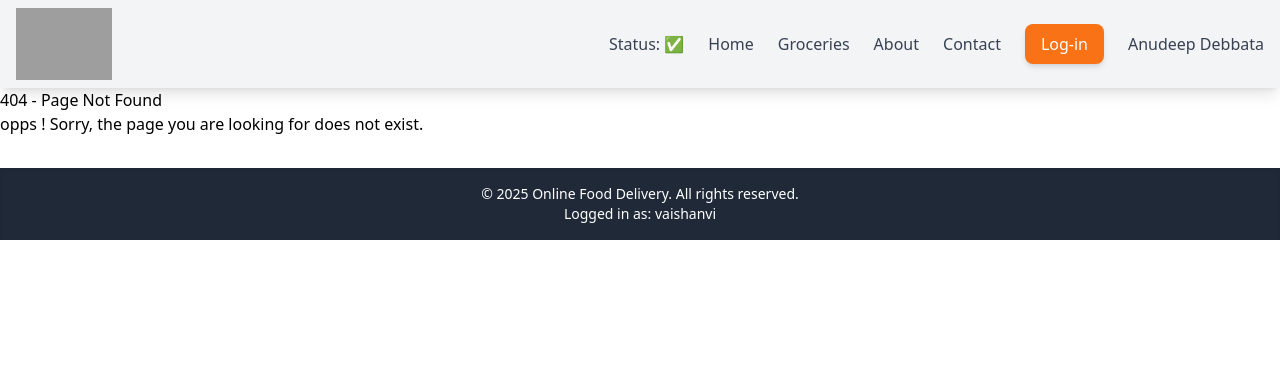
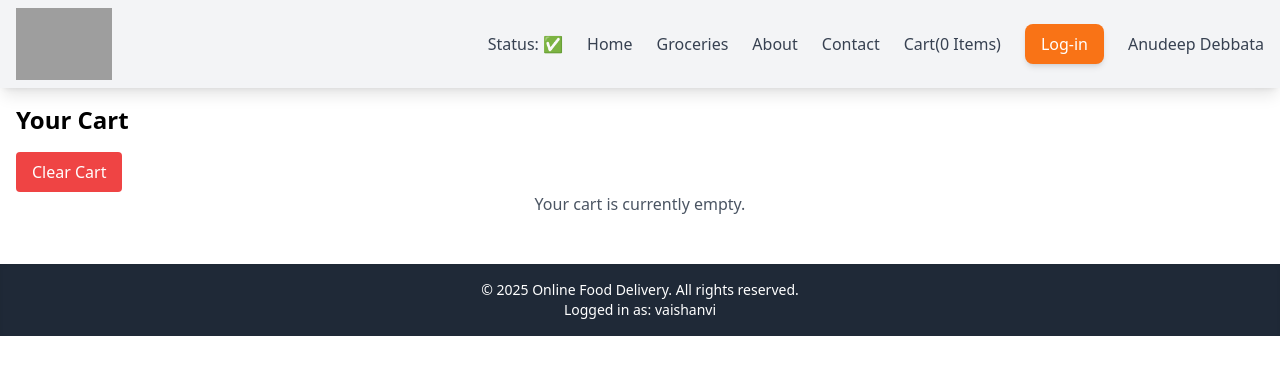
Before and after one commit to Anudepp/namastae-react, a React (Vite) app: page /cart in a window 1280 px wide. Shown: the top 374 px of the page. Built offline with nearby package versions, Linux system fonts and the light colour scheme; grey boxes are pictures that could not be loaded.

Commit message:
Feature: Redux Integration for Cart Management

```diff
--- a/package.json
+++ b/package.json
@@ -25,8 +25,10 @@
     "tailwindcss": "^3.4.17"
   },
   "dependencies": {
+    "@reduxjs/toolkit": "^2.8.2",
     "react": "^19.1.0",
     "react-dom": "^19.1.0",
+    "react-redux": "^9.2.0",
     "react-router-dom": "^6.30.1"
   }
 }
--- a/src/App.js
+++ b/src/App.js
@@ -11,6 +11,9 @@ import RestaurantMenu from "./components/RestaurentMenu";
 import { lazy, Suspense } from "react";
 import { useState, useEffect } from "react";
 import UserContext from "./utils/UserContext";
+import { Provider } from "react-redux";
+import appStore from "./utils/appStore"; // Import the Redux store
+import Cart from "./components/Cart"; // Import Cart component
 
 const Groceries = lazy(() => import("./components/Groceries")); // Lazy load Groceries component
 
@@ -24,6 +27,7 @@ const AppLayout = () => {
   }, []);
   return (
     <div>
+      <Provider store={appStore}>
         <UserContext.Provider value={{ loggedInUser: userName }}>
           {/* Provide the user context to the entire app */}
           <Header />
@@ -40,13 +44,14 @@ const AppLayout = () => {
             }
           />
           <Route path="/contact" element={<Contact />} />
+          <Route path="/cart" element={<Cart />} />
           <Route path="*" element={<Error />} />
           <Route path="/restaurant/:resId" element={<RestaurantMenu />} />
         </Routes>
         <UserContext.Provider value={{ loggedInUser: "vaishanvi " }}>
           <Footer year={2025} companyName="Online Food Delivery" />
         </UserContext.Provider>
-
+      </Provider>
       {/* Wrap the Footer in UserContext.Provider to access loggedInUser */}
     </div>
   );
--- /dev/null
+++ b/src/components/Cart.js
@@ -0,0 +1,34 @@
+import MenuItem from "./MenuItem";
+import { useSelector } from "react-redux";
+import { useDispatch } from "react-redux";
+import { clearCart } from "../utils/cartSlice"; // Import the clearCart action
+
+const Cart = () => {
+  const cartItems = useSelector(state => state.cart.items);
+  const dispatch = useDispatch();
+  const handleClearCart = () => {
+    dispatch(clearCart());
+    console.log("Cart cleared");
+  };
+
+  return (
+    <div className="p-4">
+      <h1 className="text-2xl font-bold mb-4">Your Cart</h1>
+      <button
+        className="bg-red-500 text-white px-4 py-2 rounded"
+        onClick={handleClearCart}
+      >
+        Clear Cart
+      </button>
+      {cartItems.length === 0
+        ? <p className="text-gray-600" align="center">
+            Your cart is currently empty.
+          </p>
+        : <div>
+            {cartItems.map((item, idx) => <MenuItem key={idx} info={item} />)}
+          </div>}
+    </div>
+  );
+};
+
+export default Cart;
--- a/src/components/Header.js
+++ b/src/components/Header.js
@@ -3,12 +3,17 @@ import { useState, useContext } from "react";
 import { Link } from "react-router-dom";
 import useOnlineStatus from "../utils/useOnlineStatus";
 import UserContext from "../utils/UserContext";
+import { useSelector } from "react-redux";
 
 const Header = () => {
   const [btnName, setBtnName] = useState("Log-in"); // Changed initial state to a string for clarity
   const onlineStatus = useOnlineStatus();
 
   const { loggedInUser } = useContext(UserContext);
+
+  //subscribing to the Redux store to get cart items
+  const cartItems = useSelector(state => state.cart.items);
+  const totalItems = cartItems.length;
 
   return (
     <div className="flex justify-between items-center bg-gray-100 shadow-lg px-4 py-2">
@@ -54,6 +59,14 @@ const Header = () => {
               Contact
             </Link>
           </li>
+          <li>
+            <Link
+              to="/cart"
+              className="text-gray-700 hover:text-orange-500 transition duration-300"
+            >
+              Cart({totalItems} Items)
+            </Link>
+          </li>
           <button
             className="px-4 py-2 bg-orange-500 text-white rounded-lg hover:bg-orange-600 transition duration-300 shadow-md"
             onClick={() => {
--- a/src/components/MenuItem.js
+++ b/src/components/MenuItem.js
@@ -1,5 +1,15 @@
+import { useDispatch } from "react-redux";
+import { addItem } from "../utils/cartSlice"; // Import the addItem action
+
 
 const MenuItem = ({ info }) => {
+
+  const dispatch = useDispatch();
+  const handleAddItem = () => {
+    dispatch(addItem(info));
+    console.log("Item added to cart:", info.name);
+  }
+
   return (
     <div className="p-4 border rounded shadow-sm hover:shadow-md transition-all">
       <h4 className="text-xl font-semibold">{info.name}</h4>
@@ -10,7 +20,8 @@ const MenuItem = ({ info }) => {
       <p className="text-sm text-gray-500 mt-1">
         Rating: {info.ratings?.aggregatedRating?.rating || "N/A"}
       </p>
-      <button className="mt-3 bg-blue-500 text-white px-4 py-2 rounded hover:bg-blue-600 transition-colors">
+      <button className="mt-3 bg-blue-500 text-white px-4 py-2 rounded hover:bg-blue-600 transition-colors"
+        onClick={handleAddItem}>
         Add to Cart
       </button>
     </div>
--- /dev/null
+++ b/src/utils/appStore.js
@@ -0,0 +1,10 @@
+import { configureStore } from "@reduxjs/toolkit";
+import cartReducer from "./cartSlice";
+
+const appStore = configureStore({
+  reducer: {
+    cart: cartReducer
+  }
+});
+
+export default appStore;
--- /dev/null
+++ b/src/utils/cartSlice.js
@@ -0,0 +1,26 @@
+import { createSlice } from "@reduxjs/toolkit";
+
+// This file defines a Redux slice for managing a shopping cart.
+// It includes actions to add an item, remove the last item, and clear the cart.
+
+const cartSlice = createSlice({
+  name: "cart",
+  initialState: {
+    items: [],
+    totalPrice: 0
+  },
+  reducers: {
+    addItem: (state, action) => {
+      state.items.push(action.payload);
+    },
+    removeItem: state => {
+      state.items.pop();
+    },
+    clearCart: state => {
+      state.items.length = 0;
+    }
+  }
+});
+
+export default cartSlice.reducer;
+export const { addItem, removeItem, clearCart } = cartSlice.actions;
```
Also changed, not shown: 1 other file (tests, documents, lock files or other folders). Lines whose indentation alone changed are shown as unchanged.
